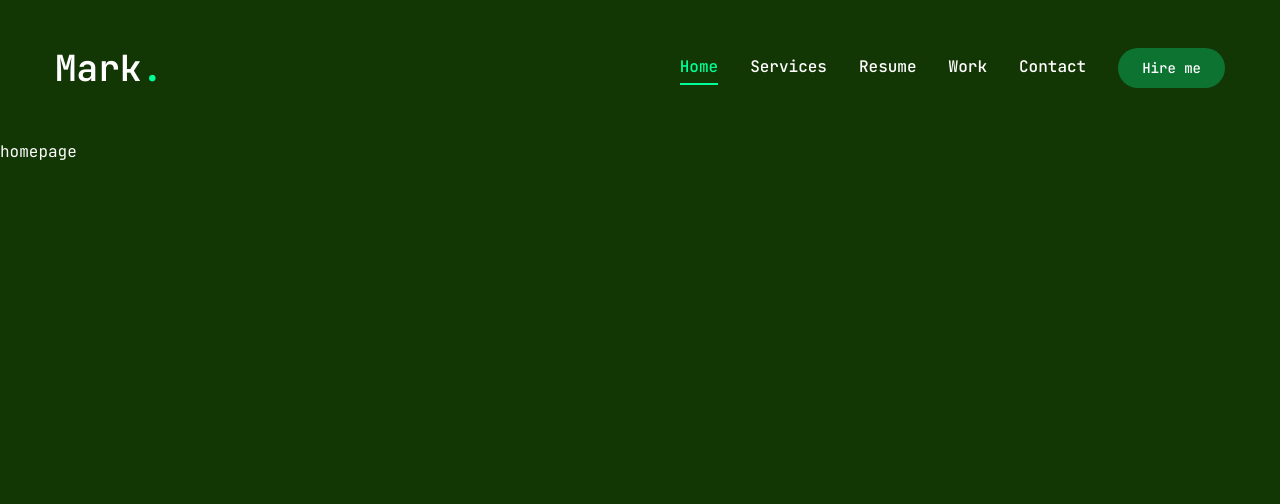
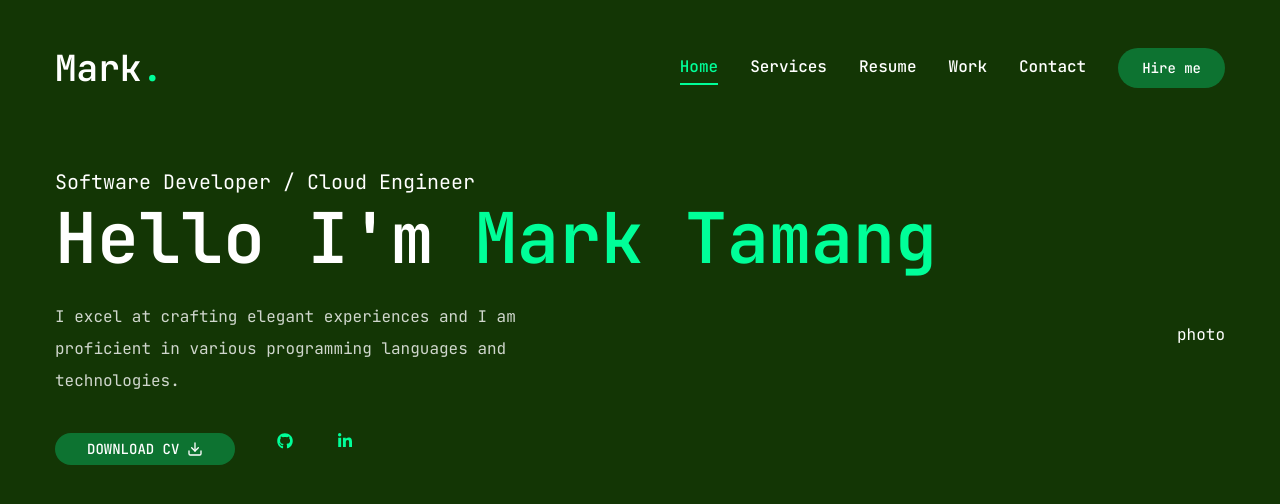
Before and after one commit to marktmng/mark-portfolio, a Next.js app: page / in a window 1280 px wide. Shown: the top 504 px of the page. Built offline with nearby package versions, Linux system fonts and the light colour scheme.

Commit message:
to be continue for home page

```diff
--- a/app/globals.css
+++ b/app/globals.css
@@ -6,4 +6,13 @@
   body {
     @apply font-primary bg-primary text-white leading-loose;
   }
+  .h1 {
+    @apply text-[48px] xl:text-[70px] leading-[1.1] font-semibold;
+  }
+  .h2 {
+    @apply text-[36px] xl:text-[48px] leading-[1.1] font-semibold;
+  }
+  .h3 {
+    @apply text-[20px] xl:text-[24px] leading-[1.1] font-semibold;
+  }
 }
--- a/app/page.jsx
+++ b/app/page.jsx
@@ -1,3 +1,54 @@
-export default function Home() {
-  return <main> homepage</main>;
-}
+import { Button } from "@/components/ui/button";
+import Social from "@/components/ui/Social";
+import { FiDownload } from "react-icons/fi";
+
+const Home = () => {
+  return (
+    <section className="h-full">
+      <div className="container mx-auto">
+        {/* Flex container to handle layout for desktop and mobile */}
+        <div className="flex flex-col xl:flex-row items-center justify-between xl:pt-8 xl:pb-24">
+          {/* Text content */}
+          <div className="text-center xl:text-left xl:mr-12">
+            {/* Added xl:text-left for left alignment on desktop */}
+            <span className="text-xl">Software Developer / Cloud Engineer</span>
+            <br />
+            <h1 className="h1 mb-6">
+              Hello I'm <span className="text-accent">Mark Tamang</span>
+            </h1>
+            <p className="max-w-[500px] mb-9 text-white/80">
+              I excel at crafting elegant experiences and I am proficient in
+              various programming languages and technologies.
+            </p>
+            {/* Buttons and social links */}
+            <div className="flex flex-col xl:flex-row items-center xl:items-start gap-8">
+              {/* Flex layout for buttons and social links */}
+              <Button
+                size="lg"
+                className="uppercase bg-accent/30 text-white hover:bg-accent/10 hover:text-accent"
+              >
+                <span>Download CV</span>
+                <FiDownload className="text-xl" />
+              </Button>
+              {/* Social links added inside a flex container */}
+              <div className="mb-8 xl:mb:0">
+                <Social
+                  containerStyles="flex gap-6"
+                  iconStyles="w-9 h-9 border-accent rounded-full
+                   flex justify-center iutems-center text-accent text-base hover:bg-accent
+                    hover:text-primary hover:transition-all duration-500"
+                />
+              </div>
+            </div>
+          </div>
+          {/* Image Section */}
+          <div>photo</div>
+        </div>
+      </div>
+    </section>
+  );
+};
+
+export default Home;
+
+// video watched 1:01:46
--- /dev/null
+++ b/components/ui/Social.jsx
@@ -0,0 +1,25 @@
+import Link from "next/link";
+
+import { FaGithub, FaLinkedinIn } from "react-icons/fa";
+
+const socials = [
+  { icon: <FaGithub />, path: "" },
+  { icon: <FaLinkedinIn />, path: "" },
+  //   { icon: <FaYoutube />, path: "" },
+  //   { icon: <FaTwitter />, path: "" },
+];
+
+const Social = ({ containerStyles, iconStyles }) => {
+  return (
+    <div className={containerStyles}>
+      {socials.map((item, index) => {
+        return (
+          <Link href={item.path} key={index}>
+            <div className={iconStyles}>{item.icon}</div>
+          </Link>
+        );
+      })}
+    </div>
+  );
+};
+export default Social;
--- a/components/ui/button.jsx
+++ b/components/ui/button.jsx
@@ -25,7 +25,7 @@
       size: {
         default: "h-10 px-6",
         mm: "h-[48px] px-6",
-        // lg: "h-11 rounded-md px-8",
+        lg: "h-8  px-8",
         icon: "h-[56px] px-8 text-sm uppercase tracking-[2px]",
       },
     },
```
